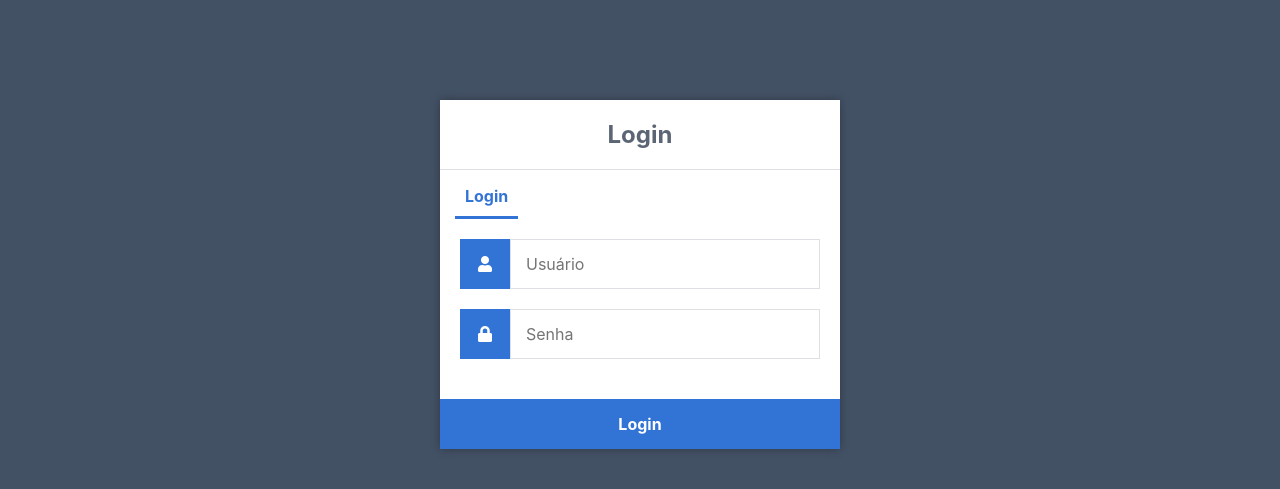
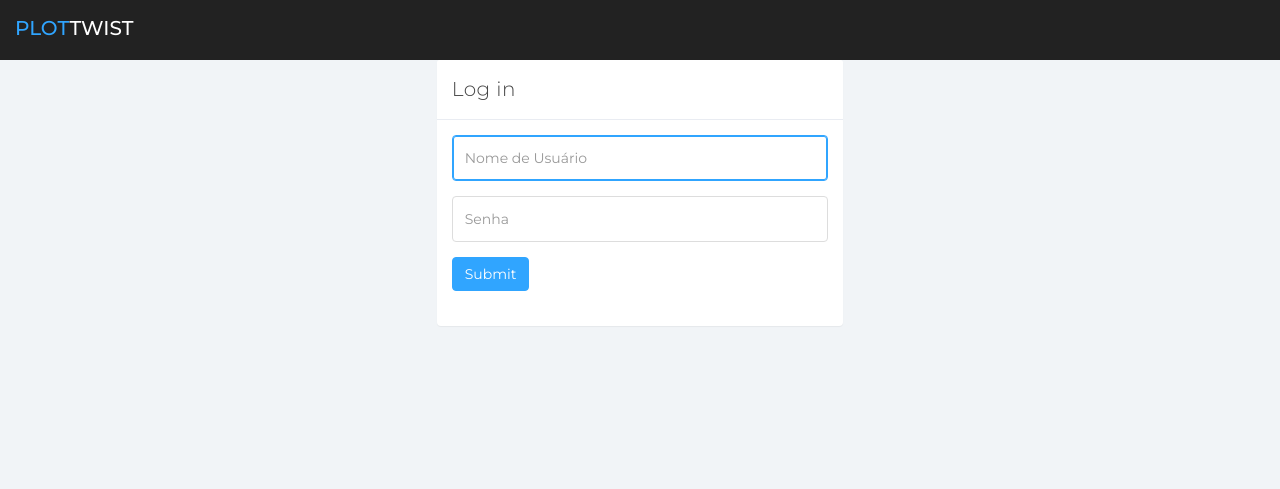
Before and after one commit to enioferreirajr/ope-impacta, a Flask app: template app/templates/login.html in a window 1280 px wide. Shown: the top 489 px of the page. Run offline with Flask 2, Linux system fonts and the light colour scheme; the template is opened without the code that fills it, so the values that code supplies are empty; some libraries are stand-ins or nearby versions.

Commit message:
sprint 06

```diff
--- a/app/__init__.py
+++ b/app/__init__.py
@@ -1,6 +1,6 @@
 from flask import Flask
 
 app = Flask(__name__)
+app.secret_key = 'segredo'
 
 from app.controllers import routes
-from app.controllers import db
--- /dev/null
+++ b/app/templates/base-template.html
@@ -0,0 +1,121 @@
+<!DOCTYPE html>
+<html>
+<head>
+	<meta charset="utf-8">
+	<meta name="viewport" content="width=device-width, initial-scale=1">
+
+	<title>{% block title %} {% endblock %}</title>
+
+	<link rel="stylesheet" href="{{ url_for('static', filename='css/bootstrap.min.css') }}">
+	<link rel="stylesheet" href="{{ url_for('static', filename='css/font-awesome.min.css') }}">
+	<link rel="stylesheet" href="{{ url_for('static', filename='css/datepicker3.css') }}">
+	<link rel="stylesheet" href="{{ url_for('static', filename='css/styles.css') }}">
+
+	<!--Custom Font-->
+	<link href="https://fonts.googleapis.com/css?family=Montserrat:300,300i,400,400i,500,500i,600,600i,700,700i" rel="stylesheet">
+	<!--[if lt IE 9]>
+	<script src="js/html5shiv.js"></script>
+	<script src="js/respond.min.js"></script>
+	<![endif]-->
+</head>
+<body>
+
+	<nav class="navbar navbar-custom navbar-fixed-top" role="navigation">
+		<div class="container-fluid">
+			<div class="navbar-header">
+				<button type="button" class="navbar-toggle collapsed" data-toggle="collapse" data-target="#sidebar-collapse"><span class="sr-only">Toggle navigation</span>
+					<span class="icon-bar"></span>
+					<span class="icon-bar"></span>
+					<span class="icon-bar"></span></button>
+				<a class="navbar-brand" href="#"><span>Plot</span>Twist</a>
+			</div>
+		</div><!-- /.container-fluid -->
+	</nav>
+
+	{% if loggedin %}
+
+	<div id="sidebar-collapse" class="col-sm-3 col-lg-2 sidebar">
+		<div class="profile-sidebar">
+			<div class="profile-userpic">
+				<img src="http://placehold.it/50/30a5ff/fff" class="img-responsive" alt="">
+			</div>
+			<div class="profile-usertitle">
+				<div class="profile-usertitle-name">{{ username }}</div>
+				<div class="profile-usertitle-status"><span class="indicator label-success"></span>Online</div>
+			</div>
+			<div class="clear"></div>
+		</div>
+		<div class="divider"></div>
+		<form role="search">
+			<div class="form-group">
+				<input type="text" class="form-control" placeholder="Search">
+			</div>
+		</form>
+		<ul class="nav menu">
+			<li class="active"><a href="index.html"><em class="fa fa-dashboard">&nbsp;</em> Dashboard</a></li>
+			<li><a href="widgets.html"><em class="fa fa-calendar">&nbsp;</em> Widgets</a></li>
+			<li><a href="charts.html"><em class="fa fa-bar-chart">&nbsp;</em> Charts</a></li>
+			<li><a href="elements.html"><em class="fa fa-toggle-off">&nbsp;</em> UI Elements</a></li>
+			<li><a href="panels.html"><em class="fa fa-clone">&nbsp;</em> Alerts &amp; Panels</a></li>
+			<li class="parent "><a data-toggle="collapse" href="#sub-item-1">
+				<em class="fa fa-navicon">&nbsp;</em> Multilevel <span data-toggle="collapse" href="#sub-item-1" class="icon pull-right"><em class="fa fa-plus"></em></span>
+				</a>
+				<ul class="children collapse" id="sub-item-1">
+					<li><a class="" href="#">
+						<span class="fa fa-arrow-right">&nbsp;</span> Sub Item 1
+					</a></li>
+					<li><a class="" href="#">
+						<span class="fa fa-arrow-right">&nbsp;</span> Sub Item 2
+					</a></li>
+					<li><a class="" href="#">
+						<span class="fa fa-arrow-right">&nbsp;</span> Sub Item 3
+					</a></li>
+				</ul>
+			</li>
+			<li><a href="{{ url_for('logout') }}"><em class="fa fa-power-off">&nbsp;</em> Logout</a></li>
+		</ul>
+	</div><!--/.sidebar-->
+
+	{% if breadcrumb %}
+	<div class="col-sm-9 col-sm-offset-3 col-lg-10 col-lg-offset-2 main">
+    <div class="row">
+        <ol class="breadcrumb">
+            <li><a href="#">
+                <em class="fa fa-home"></em>
+            </a></li>
+            <li class="active">{{breadcrumb}}</li>
+        </ol>
+    </div><!--/.row-->
+	{% endif %}
+
+	{% if page_header %}
+	<div class="row">
+		<div class="col-lg-12">
+			<h1 class="page-header">{{page_header}}</h1>
+		</div>
+	</div><!--/.row-->
+	{% endif %}
+
+	{% endif %}
+
+	{% block content %}{% endblock %}
+
+	<script src="{{ url_for('static', filename='js/jquery-1.11.1.min.js') }}"></script>
+	<script src="{{ url_for('static', filename='js/bootstrap.min.js') }}"></script>
+	<script src="{{ url_for('static', filename='js/bootstrap-datepicker.js') }}"></script>
+	<script src="{{ url_for('static', filename='js/custom.js') }}"></script>
+
+	<script>
+	window.onload = function () {
+	var chart1 = document.getElementById("line-chart").getContext("2d");
+		window.myLine = new Chart(chart1).Line(lineChartData, {
+		responsive: true,
+		scaleLineColor: "rgba(0,0,0,.2)",
+		scaleGridLineColor: "rgba(0,0,0,.05)",
+		scaleFontColor: "#c5c7cc"
+		});
+	};
+	</script>
+
+</body>
+</html>
--- a/app/templates/login.html
+++ b/app/templates/login.html
@@ -1,29 +1,37 @@
-<!DOCTYPE html>
-<html>
-	<head>
-		<meta charset="utf-8">
-		<title>Login</title>
-		<link rel="stylesheet" href="{{ url_for('static', filename='style.css') }}">
-		<link rel="stylesheet" href="https://use.fontawesome.com/releases/v5.7.1/css/all.css">
-	</head>
-	<body>
-		<div class="login">
-			<h1>Login</h1>
-			<div class="links">
-				<a href="{{ url_for('login') }}" class="active">Login</a>
+{% extends 'base-template.html' %}
+
+{% block title %} PlotTwist {% endblock %}
+
+{% block content %}
+
+<div class="row">
+	<div class="col-xs-10 col-xs-offset-1 col-sm-8 col-sm-offset-2 col-md-4 col-md-offset-4">
+		<div class="login-panel panel panel-default">
+			<div class="panel-heading">Log in</div>
+			<div class="panel-body">
+				<form action="{{ url_for('login') }}" method="post">
+					<fieldset>
+						<div class="form-group">
+							<input class="form-control" type="text" id="username" name="username" placeholder="Nome de Usuário" autofocus="" required>
+						</div>
+						<div class="form-group">
+							<input class="form-control" type="password" id="password" name="password" placeholder="Senha" required>
+						</div>
+						<input type="submit" class="btn btn-primary">
+					</fieldset>
+				</form>
+				<br>
+
+				{% if msg %}
+				<div class="alert bg-primary" role="alert">
+					<em class="fa fa-lg fa-warning">&nbsp;</em>
+					{{ msg }}
+					<a href="#" class="pull-right"><em class="fa fa-lg fa-close"></em></a>
+				</div>
+				{% endif %}
+
 			</div>
-			<form action="{{ url_for('login') }}" method="post">
-				<label for="username">
-					<i class="fas fa-user"></i>
-				</label>
-				<input type="text" name="username" placeholder="Usuário" id="username" required>
-				<label for="password">
-					<i class="fas fa-lock"></i>
-				</label>
-				<input type="password" name="password" placeholder="Senha" id="password" required>
-				<div class="msg">{{ msg }}</div>
-				<input type="submit" value="Login">
-			</form>
 		</div>
-	</body>
-</html>
+	</div><!-- /.col-->
+</div><!-- /.row -->
+{% endblock %}
```
Also changed, not shown: app/controllers/db.py (deleted, +0 -24 lines), app/controllers/home.py (added, +15 -0 lines), app/controllers/login.py (added, +33 -0 lines), app/controllers/logout.py (added, +12 -0 lines), app/controllers/routes.py (+7 -62 lines), app/services/db.py (added, +10 -0 lines), app/templates/home.html (+2 -5 lines), app/templates/login_bkp.html (added, +30 -0 lines), app/usuarios_api.py (deleted, +0 -9 lines), app/services/__init__.py (added), app/services/usuario_service.py (deleted), app/templates/cadastro-produtos.html (renamed from app/templates/cadastroProdutos.html).
